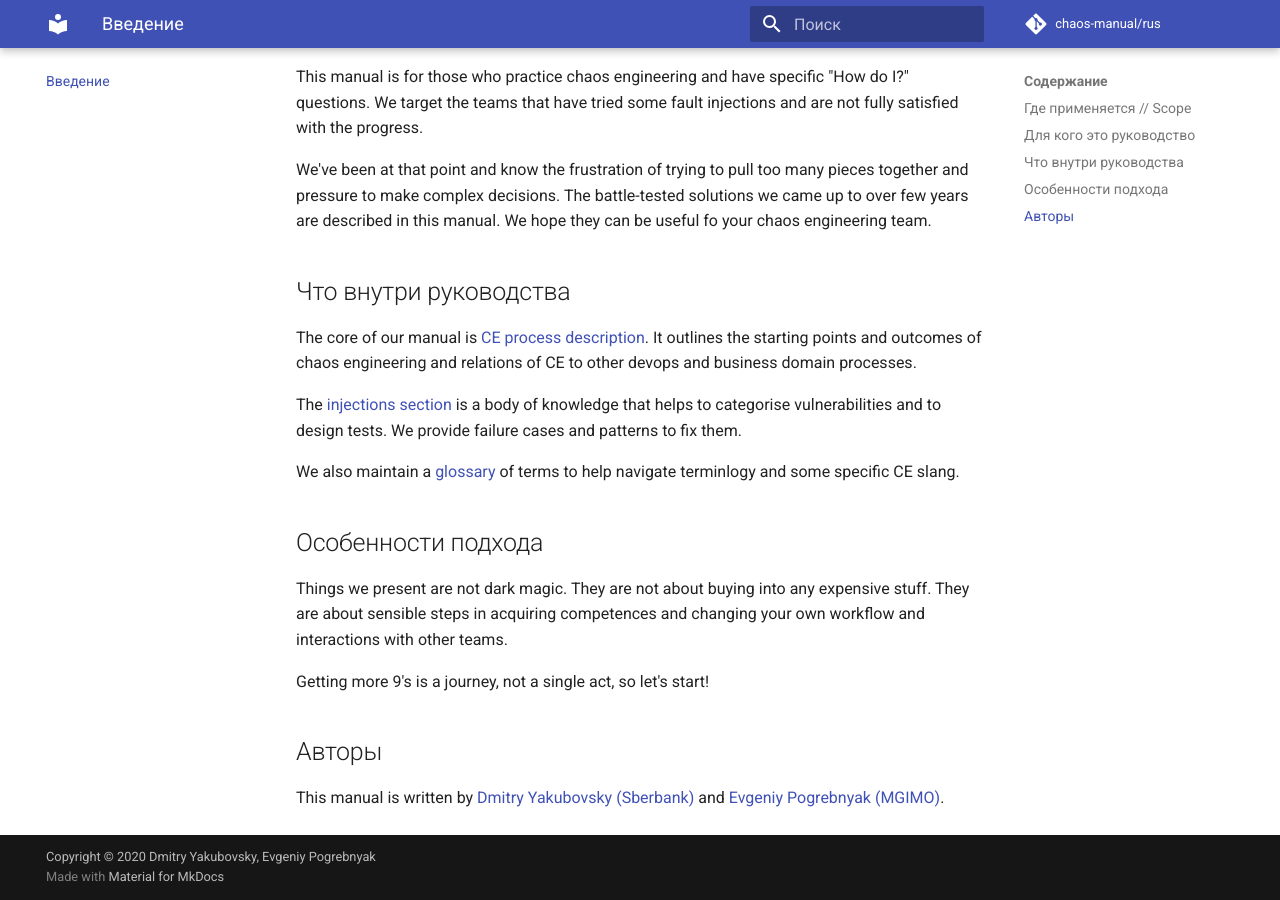
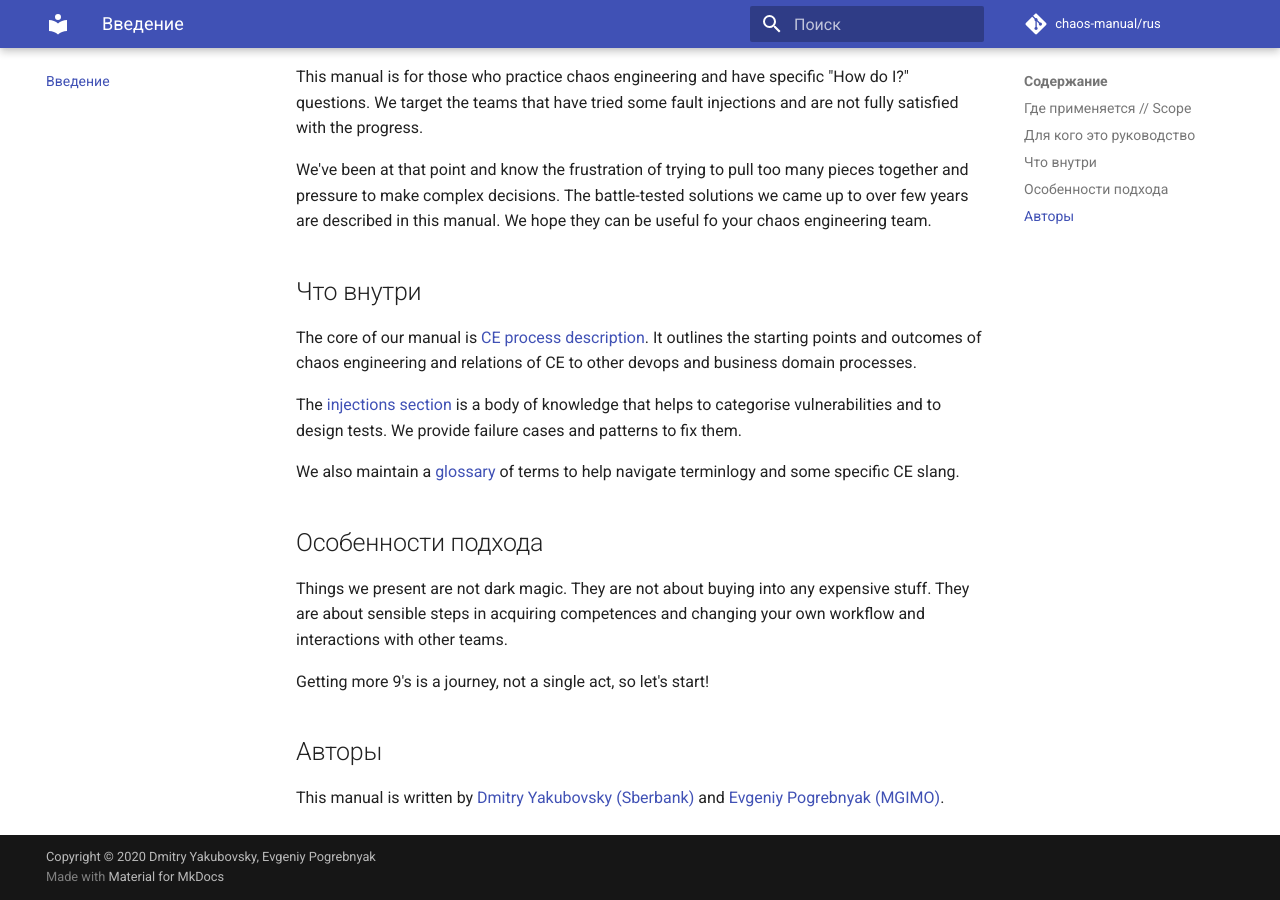
Before and after one commit to chaos-manual/rus, an MkDocs documentation site: the page built from documentation-ru/index.md, in a window 1280 px wide and 900 px high, scrolled down 925 px. Built offline with MkDocs 1.6.1 and Material for MkDocs 9.7.7, drawn with Linux system fonts in a browser that asks for light colours; comment, search, counter and statistics services are not loaded.

Commit message:
Update index.md

```diff
--- a/documentation-ru/index.md
+++ b/documentation-ru/index.md
@@ -38,7 +38,7 @@ and are not fully satisfied with the progress.
 
 We've been at that point and know the frustration of trying to pull too many pieces together and pressure to make complex decisions. The battle-tested solutions we came up to over few years are described in this manual. We hope they can be useful fo your chaos engineering team.
 
-## Что внутри руководства
+## Что внутри
 
 The core of our manual is [CE process description](process.md). It outlines
 the starting points and outcomes of chaos engineering and relations of CE
```
